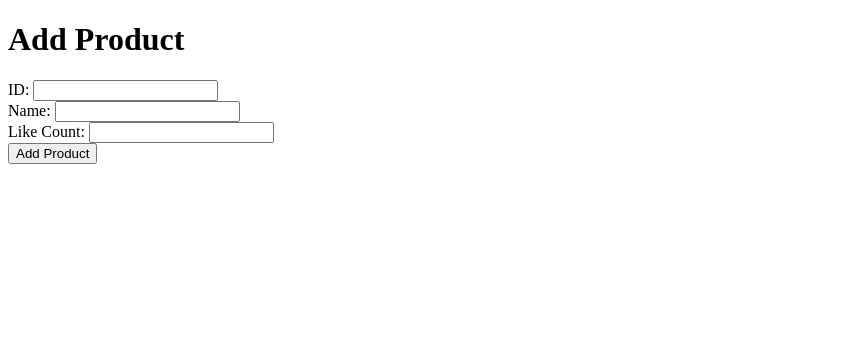
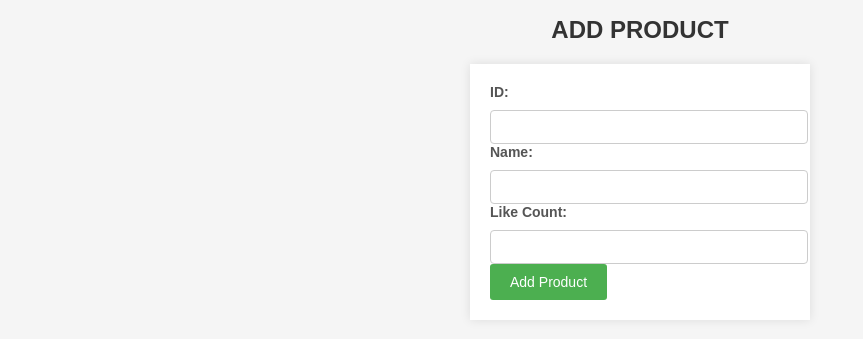
Before and after one commit to VarshiniJais/JaegerTracing, a Python web app: template user/templates/index.html in a window 1280 px wide. Shown: the top 339 px of the page, without its empty margins (0-863 px from the left). Run offline with Jinja, Linux system fonts and the light colour scheme; the template is opened without the code that fills it, so the values that code supplies are empty.

Commit message:
CSS added

```diff
--- a/admin/templates/index.html
+++ b/admin/templates/index.html
@@ -2,6 +2,72 @@
 <html>
   <head>
     <title>Add Product</title>
+    <style>
+      body {
+        background-color: #f5f5f5;
+        font-family: Arial, sans-serif;
+      }
+
+      h1 {
+        text-align: center;
+        color: #333;
+        font-size: 24px;
+        text-transform: uppercase;
+        margin-bottom: 20px;
+      }
+
+      form {
+        width: 300px;
+        margin: 0 auto;
+        background-color: #fff;
+        padding: 20px;
+        box-shadow: 0 0 10px rgba(0, 0, 0, 0.1);
+        animation: form-fade-in 0.5s ease-in-out;
+      }
+
+      label {
+        display: block;
+        margin-bottom: 10px;
+        color: #555;
+        font-size: 14px;
+        font-weight: bold;
+      }
+
+      input[type="number"],
+      input[type="text"] {
+        width: 100%;
+        padding: 8px;
+        border: 1px solid #ccc;
+        border-radius: 4px;
+        font-size: 14px;
+      }
+
+      input[type="submit"] {
+        background-color: #4CAF50;
+        color: #fff;
+        border: none;
+        padding: 10px 20px;
+        border-radius: 3px;
+        cursor: pointer;
+        font-size: 14px;
+        transition: background-color 0.3s ease;
+      }
+
+      input[type="submit"]:hover {
+        background-color: #45a049;
+      }
+
+      @keyframes form-fade-in {
+        from {
+          opacity: 0;
+          transform: translateY(-20px);
+        }
+        to {
+          opacity: 1;
+          transform: translateY(0);
+        }
+      }
+    </style>
   </head>
   <body>
     <h1>Add Product</h1>
```
Also changed, not shown: user/templates/index.html (+50 -0 lines).
